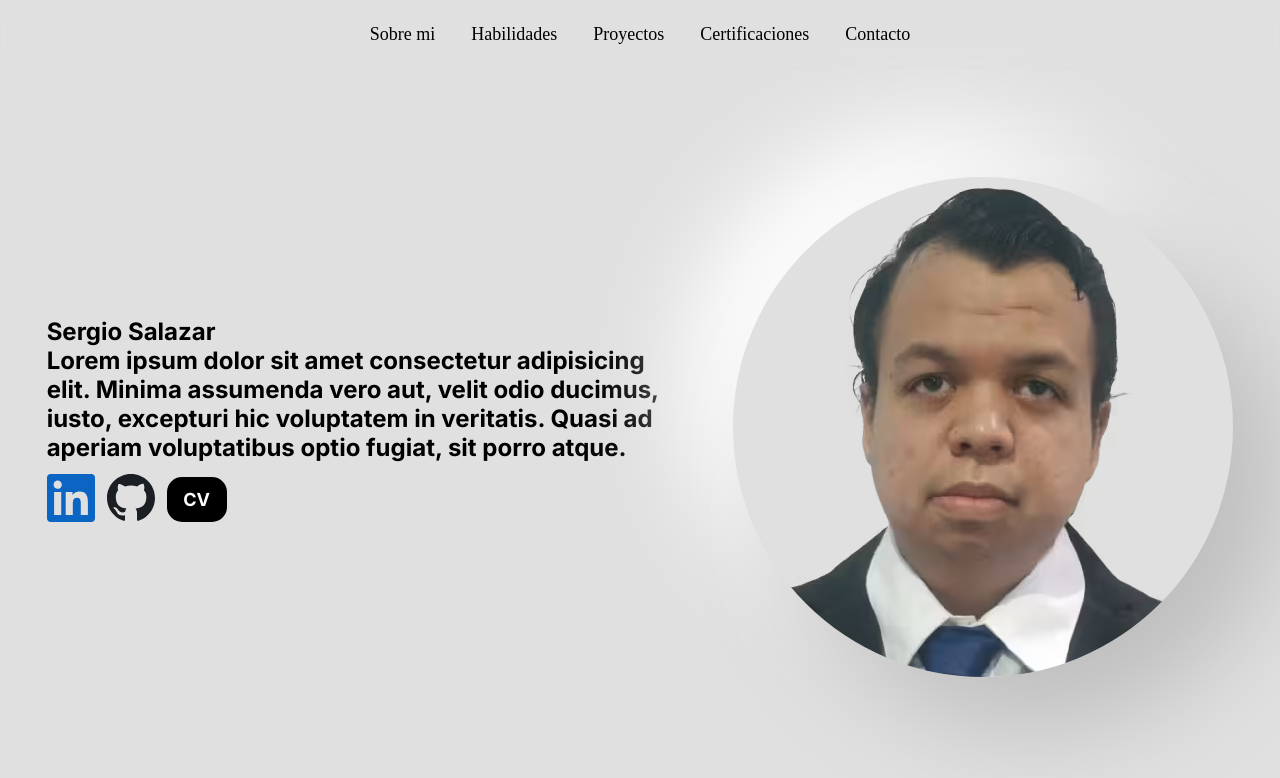
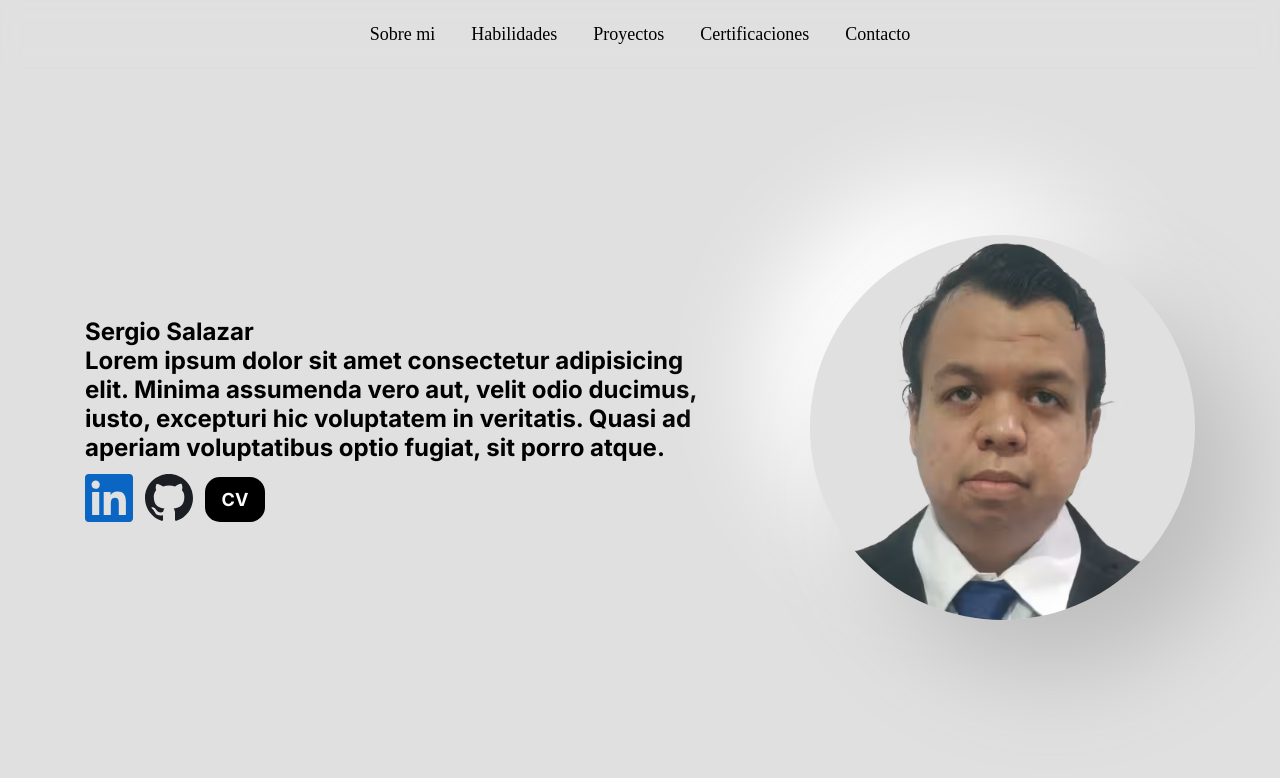
Before and after one commit to chekho/chekho.github.io, a plain HTML site: page index.html in a window 1280 px wide. Drawn offline with Linux system fonts and the light colour scheme.

Commit message:
testing aspect ratio

```diff
--- a/src/style/index.css
+++ b/src/style/index.css
@@ -118,8 +118,8 @@ div {
 
 .img-container {
   display: flex;
-  width: 385;
-  height: 385;
+  width: 385px;
+  height: 385px;
   justify-content: center;
   align-items: center;
 }
```
